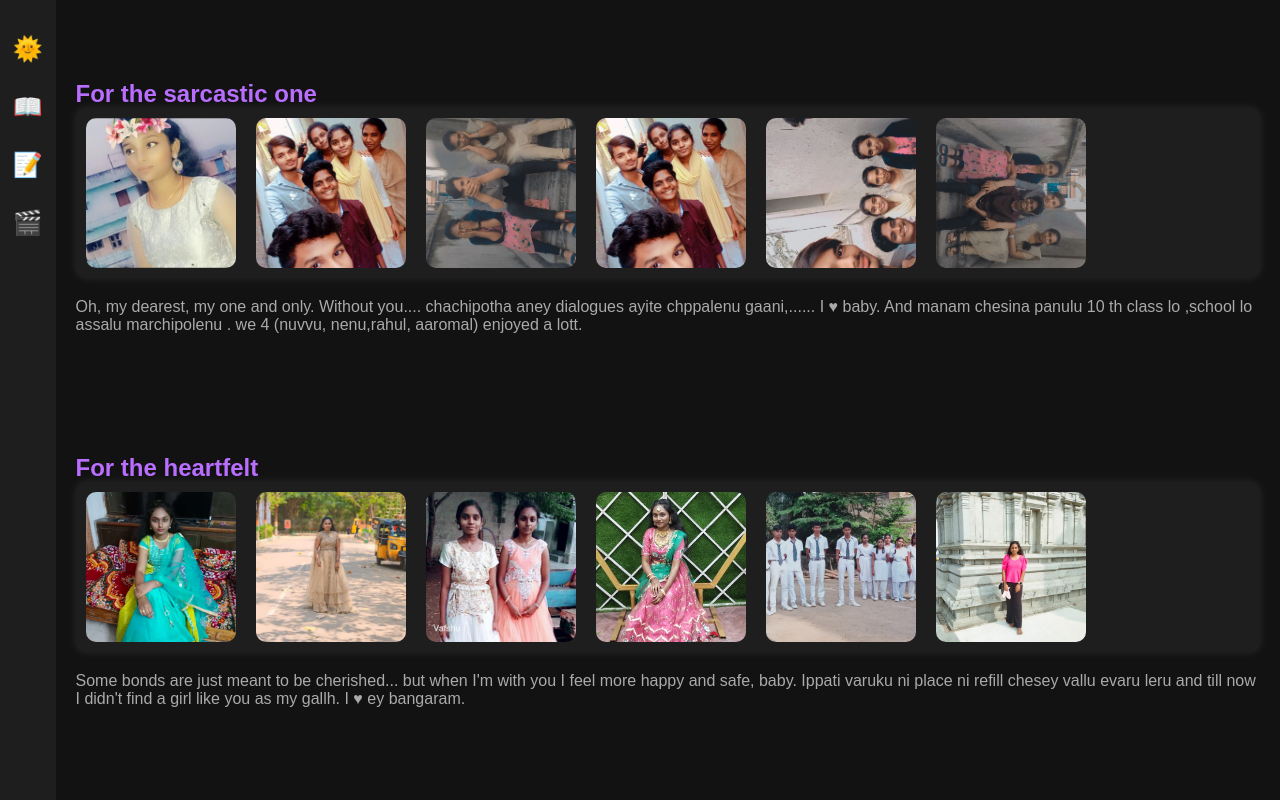
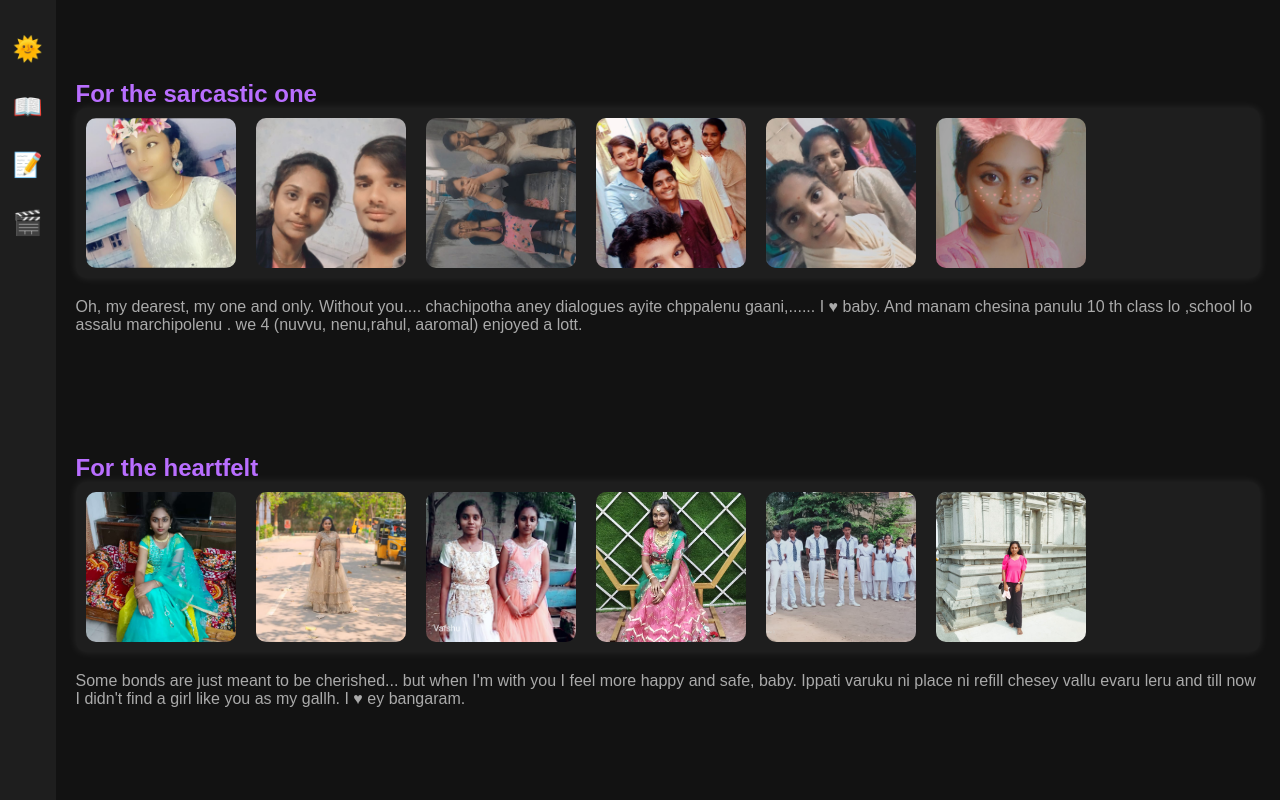
Before and after one commit to 22FE1A6146/varshhuu, a plain HTML site: page f2.html in a window 1280 px wide. Shown: the top 800 px of the page. Drawn offline with Linux system fonts and the light colour scheme.

Commit message:
Update f2.html

```diff
--- a/f2.html
+++ b/f2.html
@@ -131,11 +131,11 @@
             <h2>For the sarcastic one</h2>
             <div class="card">
                 <img src="p16.jpg" alt="Sarcastic 1" class="thumbnail">
-                <img src="p2.jpg" alt="Sarcastic 2" class="thumbnail">
+                <img src="p20.jpg" alt="Sarcastic 2" class="thumbnail">
                 <img src="p1.jpg" alt="Sarcastic 1" class="thumbnail">
                 <img src="p2.jpg" alt="Sarcastic 2" class="thumbnail">
-                <img src="p3.jpg" alt="Sarcastic 3" class="thumbnail">
-                <img src="p4.jpg" alt="Sarcastic 3" class="thumbnail">
+                <img src="p21.jpg" alt="Sarcastic 3" class="thumbnail">
+                <img src="p22.jpg" alt="Sarcastic 3" class="thumbnail">
 
             </div>
             <p>Oh, my dearest, my one and only. Without you.... chachipotha aney dialogues ayite chppalenu gaani,...... I &hearts; baby. And manam chesina panulu 10 th class lo ,school lo assalu marchipolenu . we 4 (nuvvu, nenu,rahul, aaromal) enjoyed a lott.</p>
```
